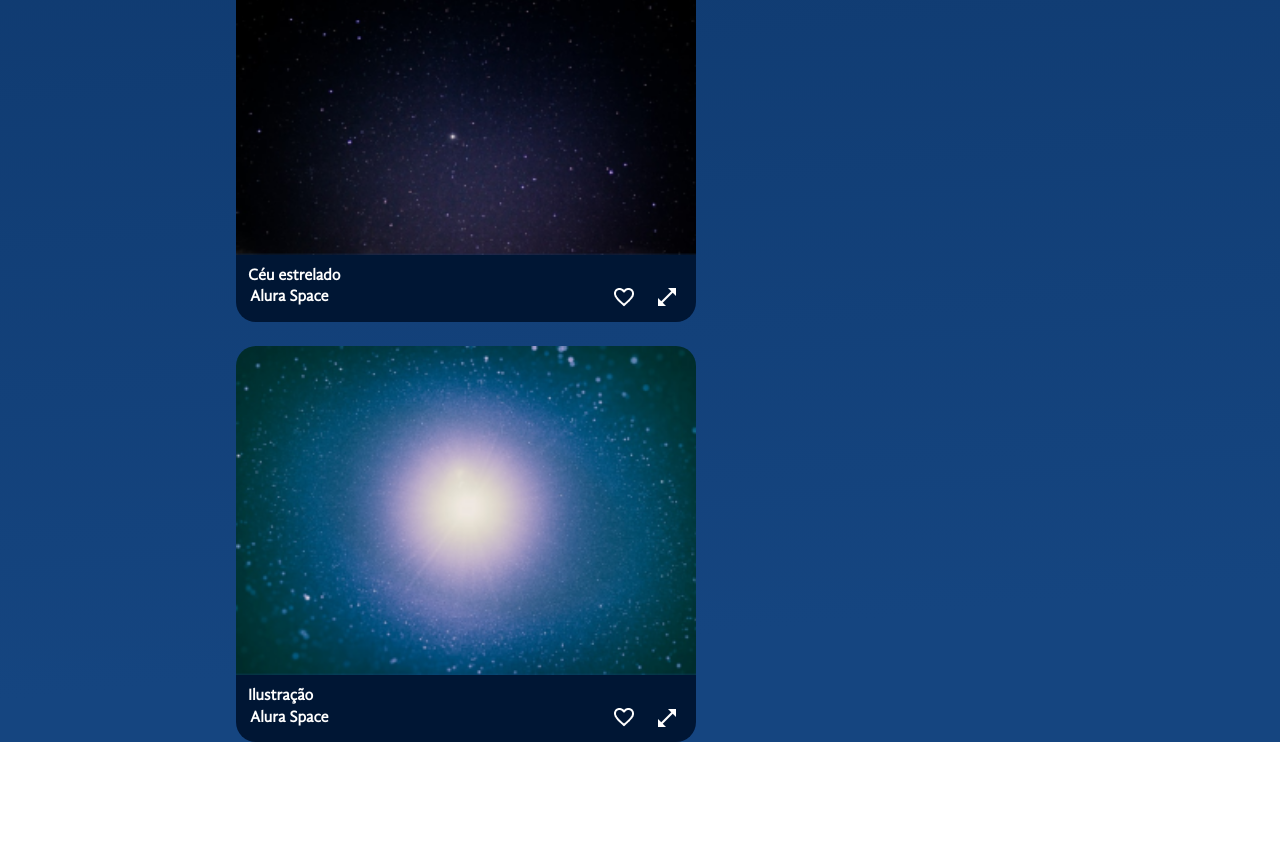
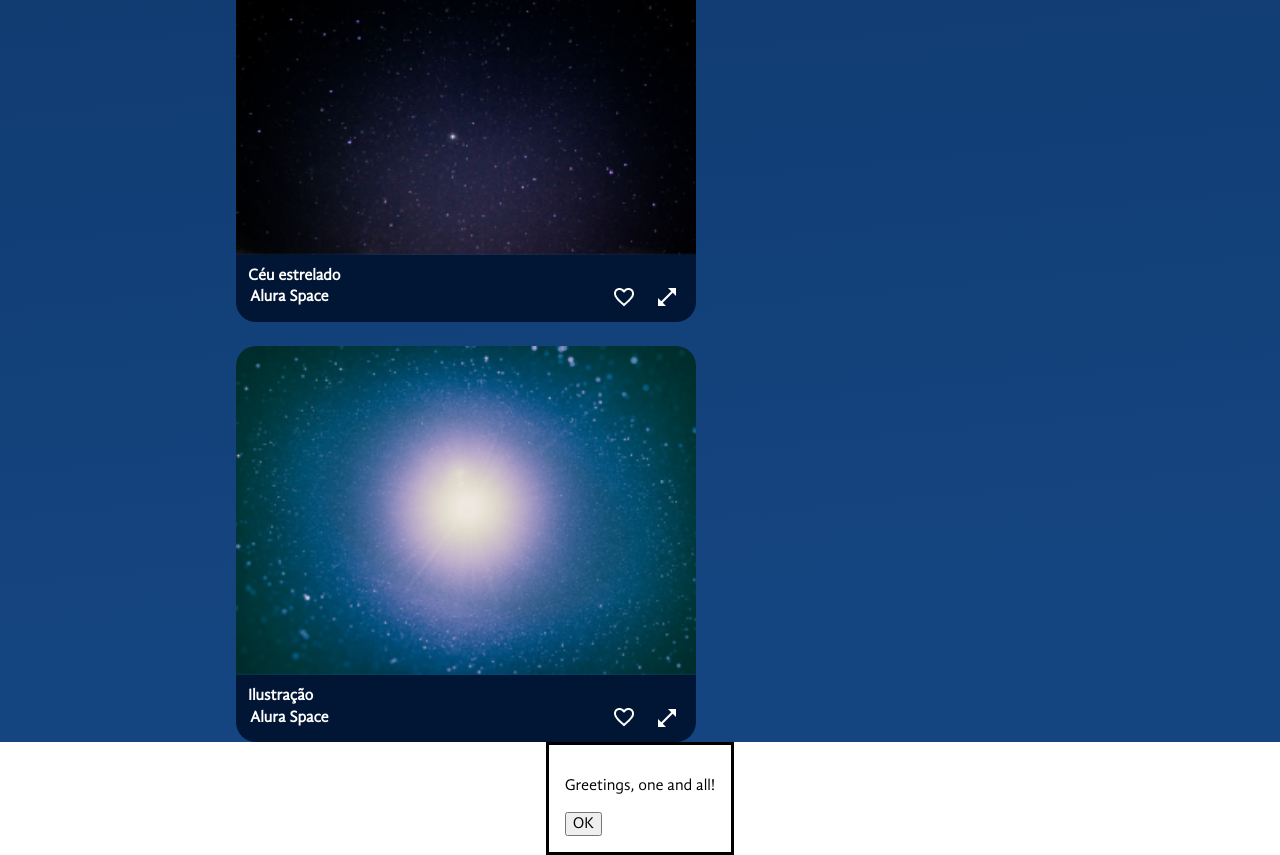
Before and after one commit to felfreitas/space-app, a React (Vite) app: page / in a window 1280 px wide. Shown: the part 4115-4970 px from the top of the page. Before the commit the page ends 4857 px from the top, so only its background shows below. Built offline with nearby package versions, Linux system fonts and the light colour scheme.

Commit message:
Criação do component ModalZoom utilizando o dialog

```diff
--- a/src/App.jsx
+++ b/src/App.jsx
@@ -7,6 +7,7 @@
 import Galeria from "./components/Galeria";
 import fotos from "./fotos.json";
 import { useState } from "react";
+import ModalZoom from "./components/ModalZoom";
 
 
 const FundoGradiente = styled.div`
@@ -57,6 +58,8 @@
           </ConteudoGaleria>
         </MainContainer>
       </AppContainer>
+
+      <ModalZoom />
     </FundoGradiente>
   )
 }
--- /dev/null
+++ b/src/components/ModalZoom/index.jsx
@@ -0,0 +1,19 @@
+
+
+const ModalZoom = () => {
+
+    return (
+        <>
+            <dialog open>
+                <p>Greetings, one and all!</p>
+                <form method="dialog">
+                    <button>OK</button>
+                </form>
+            </dialog>
+
+        </>
+    )
+
+}
+
+export default ModalZoom;
```
